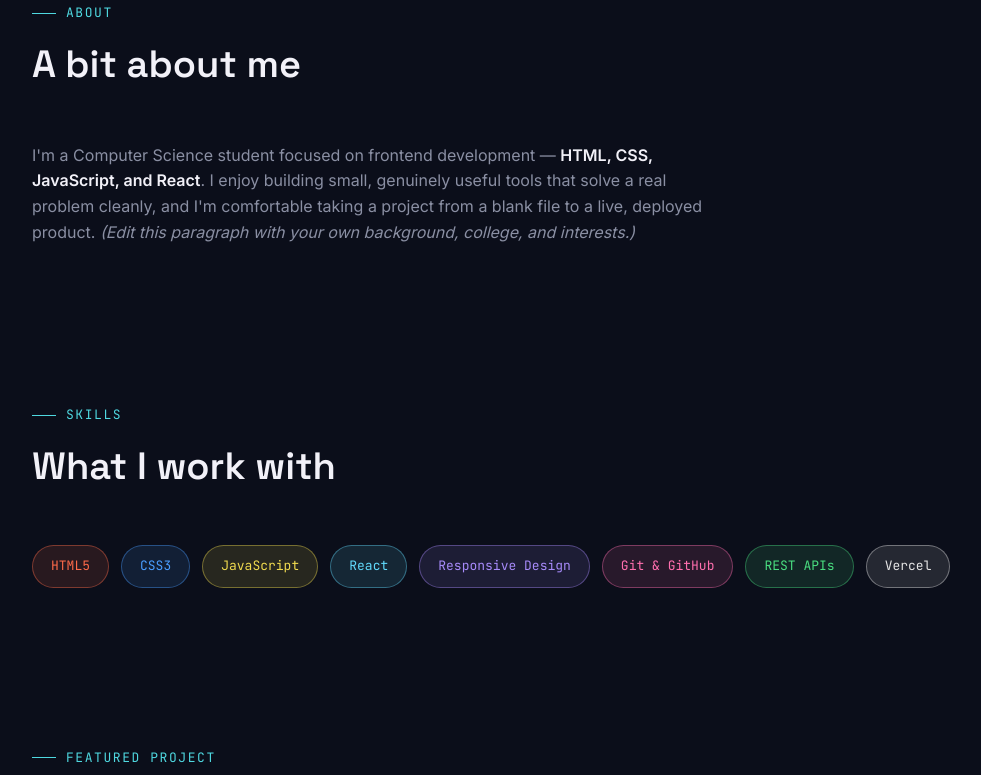
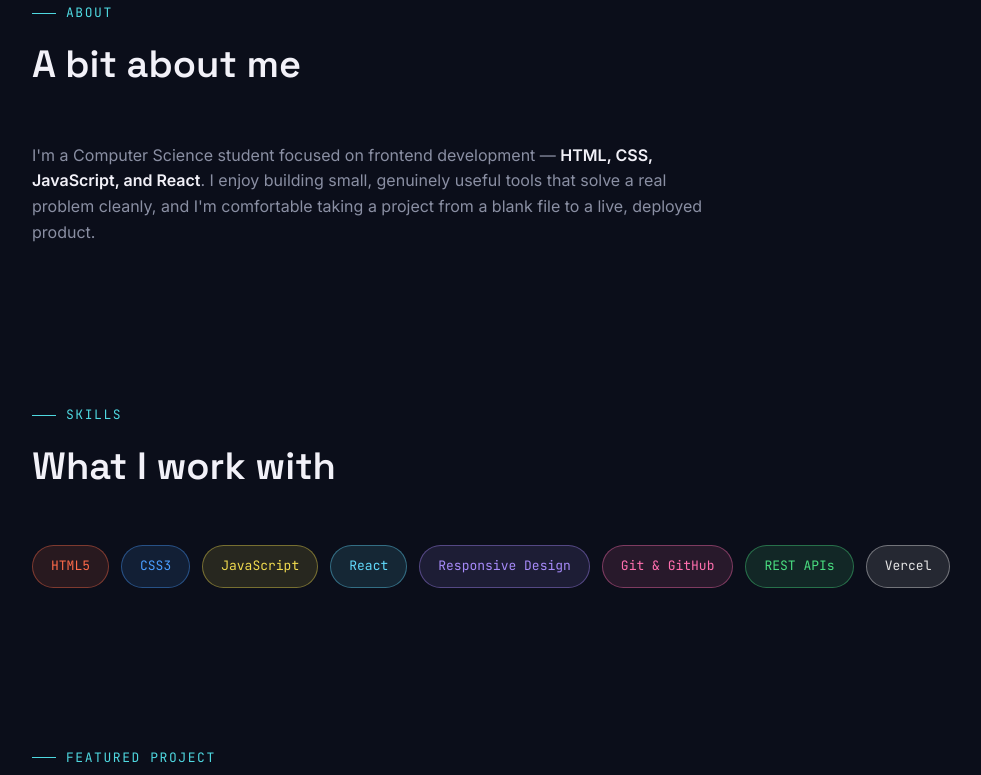
Before and after one commit to shwet-cyber-91/shwet-raj-portfolio, a plain HTML site: page index.html in a window 1280 px wide. Shown: the part 891-1666 px from the top of the page, without its empty margins (92-1073 px from the left). Drawn offline with Linux system fonts and the light colour scheme.

Commit message:
Update about section text in index.html
Removed placeholder text for personal background in about section.

```diff
--- a/index.html
+++ b/index.html
@@ -652,7 +652,7 @@
       <p class="about-text">
         I'm a Computer Science student focused on frontend development — <strong>HTML, CSS, JavaScript, and React</strong>.
         I enjoy building small, genuinely useful tools that solve a real problem cleanly, and I'm comfortable taking a project
-        from a blank file to a live, deployed product. <em>(Edit this paragraph with your own background, college, and interests.)</em>
+        from a blank file to a live, deployed product.
       </p>
     </div>
   </div>
```
